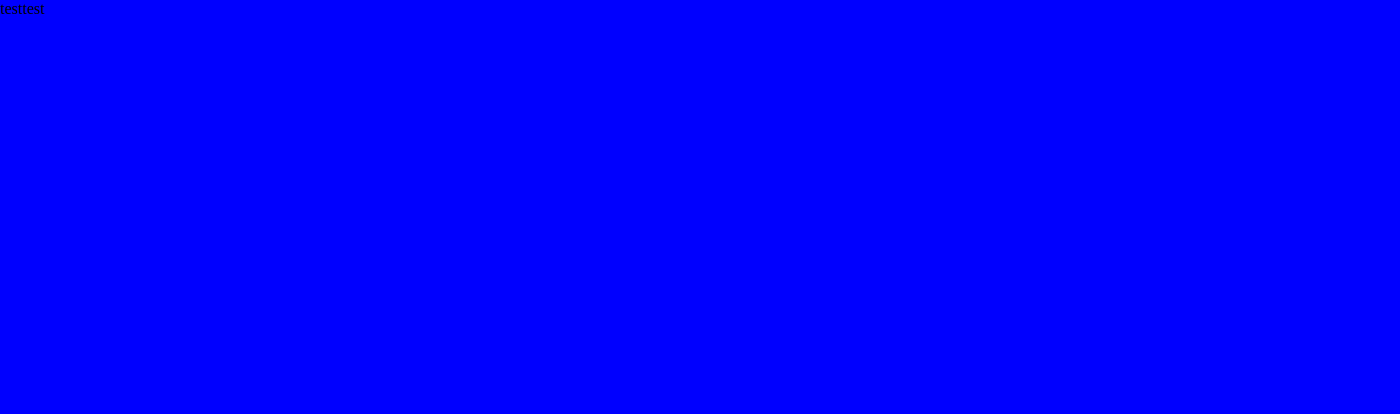
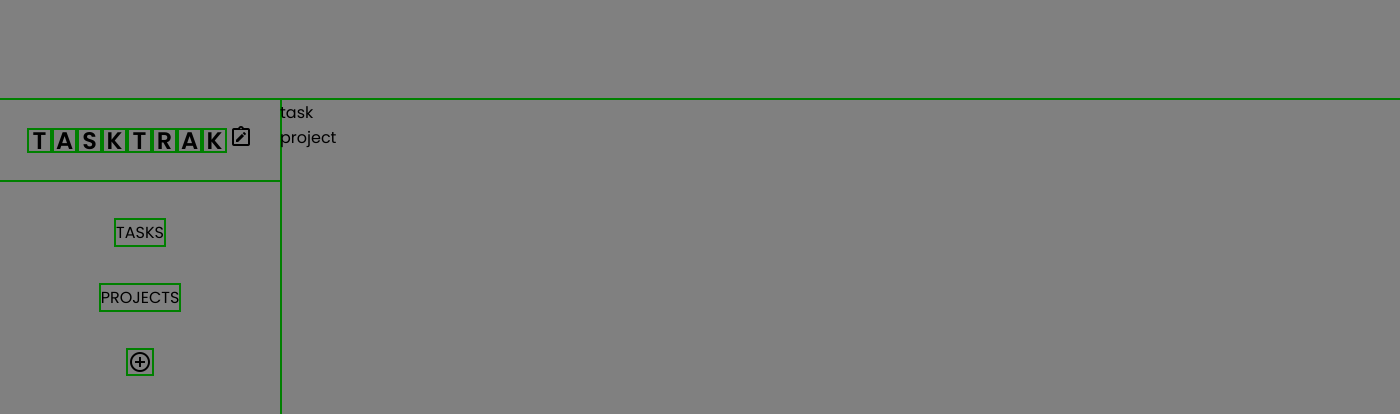
Before and after one commit to kb-git-hub/task-trak-2, a website built with webpack: page src/index.html in a window 1280 px wide. Shown: the top 414 px of the page, 1400 px wide, since content can reach past the window. Built offline with nearby package versions, Linux system fonts and the light colour scheme.

Commit message:
Initial Scaffolding

```diff
--- a/src/index.html
+++ b/src/index.html
@@ -7,12 +7,54 @@
     <meta name="viewport" content="width=device-width, initial-scale=1.0">
     <title>task track 2</title>
     <link rel="shortcut icon" href="/src/assets/icon.png">
-
+    <link rel="stylesheet"
+    href="https://fonts.googleapis.com/css2?family=Material+Symbols+Outlined:opsz,wght,FILL,GRAD@20..48,100..700,0..1,-50..200" />
 </head>
 
 <body>
-    <div>test</div>
-    <div>test</div>
+<div class="container">
+    <div class="nav">
+        <div class="logo">
+            <div class="logo-letters">
+                <div class="logo-letter">T</div><div class="logo-letter">A</div><div class="logo-letter">S</div><div class="logo-letter">K</div>
+                <div class="logo-letter">T</div><div class="logo-letter">R</div><div class="logo-letter">A</div><div class="logo-letter">K</div>
+            </div>
+            <div>
+                <span class="material-symbols-outlined logoPad">note_alt</span>
+            </div>
+        </div>
+
+        <div class="action-button-container">
+            <div id='show-tasks' class="action-button"> TASKS</div>
+            <div id='show-projects' class="action-button">PROJECTS</div>
+            <span id="add-item-btn" class="add-item-button material-symbols-outlined">add_circle</span>
+        </div>
+    </div>
+
+    <div class="todo-preview-window" id="todo-preview-window">
+        <div>task</div>
+        <div>project</div>
+    </div>
+</div>
+
+<!-- ADD ITEM MODAL  -->
+<div class="add-item-modal" id="add-item-modal">
+    <div class="add-item-type"> Add type:
+        <div class="add-task">Task</div>
+        <div class="add-project">Project</div>
+    </div>
+    <div class="add-item-priority">
+        <div>Priority:</div>
+        <div class='add-item=priority' id="priority-low">Low</div>
+        <div class='add-item=priority' id="priority-medium">Medium</div>
+        <div class='add-item=priority' id="priority-high">High</div>
+    </div>
+    <input id="add-item-title" type="text" placeholder="title">
+    <input id="add-item-details" type="text" placeholder="details">
+    <button type="submit" id="add-item-submit" class="">Create</button>
+</div>
+
+<div class="overlay" id="overlay"></div>
 
 </body>
 </html>
--- a/src/styles/style.css
+++ b/src/styles/style.css
@@ -1,26 +1,129 @@
+@import url('https://fonts.googleapis.com/css2?family=Poppins:wght@300;400;600&display=swap');
 
-/* CSS Reset */
-*,
-*::before,
-*::after {
-    box-sizing: border-box;
-    padding: 0;
-    margin: 0;
+:root {
+    --dev: 2px solid green;
 }
 
+/* RESET  */
+*,
+*::after,
+*::before {
+  box-sizing: border-box;
+  padding: 0;
+  margin: 0;
+}
 
+html {
+    font-family: 'Poppins', sans-serif;
+}
 
 html,
 body {
     min-height: 100%;
 }
 
+/* USER INTERFACE */
+.container {
+    position: relative;
+    width: 1400px;
+    height: 700px;
+    margin: 0 auto;
+    margin-top: 100px;
+    min-width: 700px;
+    min-height: 550px;
+    display: grid;
+    grid-template-columns: repeat(5, 1fr);
+    outline: var(--dev);
+}
+
 body{
-    min-height: 100%;
-    background-color: blue;
+    background-color: gray;
+}
+
+
+/* NAV (LEFT SIDE) */
+
+.nav{
+    display: flex;
+    flex-direction: column;
+    min-width: 270px;
+    outline: var(--dev);
+}
+
+.logo{
+    height: 80px;
+    display: flex;
+    justify-content: center;
+    align-items: center;
+    cursor:default;
+    outline: var(--dev);
+    gap: 2px;
+}
+
+.logo-letters{
     display: flex;
 }
 
-div{
-    background-color: blue;
+.logo-letter{
+    font-size: 24px;
+    font-weight: 600;
+    height: 25px;
+    width: 25px;
+    display: flex;
+    align-items: center;
+    justify-content: center;
+    border: var(--dev);
 }
+
+.action-button-container{
+    flex-grow: 1;
+    display: flex;
+    flex-direction: column;
+    align-items: center;
+    gap: 40px;
+    padding-top: 40px;
+}
+
+.action-button{
+    outline: var(--dev);
+    cursor:pointer
+}
+
+.add-item-button{
+    outline: var(--dev);
+    cursor:pointer
+}
+
+
+/* MODAl  */
+.add-item-modal{
+    display: none;
+    position: fixed;
+    z-index: 1;
+    top: 50%;
+    left: 50%;
+    width: 400px;
+    outline: var(--dev);
+    flex-direction: column;
+    align-items: center;
+
+}
+
+.add-item-modal.active{
+    display: flex;
+}
+
+.add-item-type{
+    display: flex;
+    gap: 2px;
+}
+
+.add-item-type{
+    display: flex;
+    gap: 2px;
+}
+
+.add-item-priority{
+    display: flex;
+    gap: 2px;
+}
```
Also changed, not shown: dist/index.html, dist/main.js.
